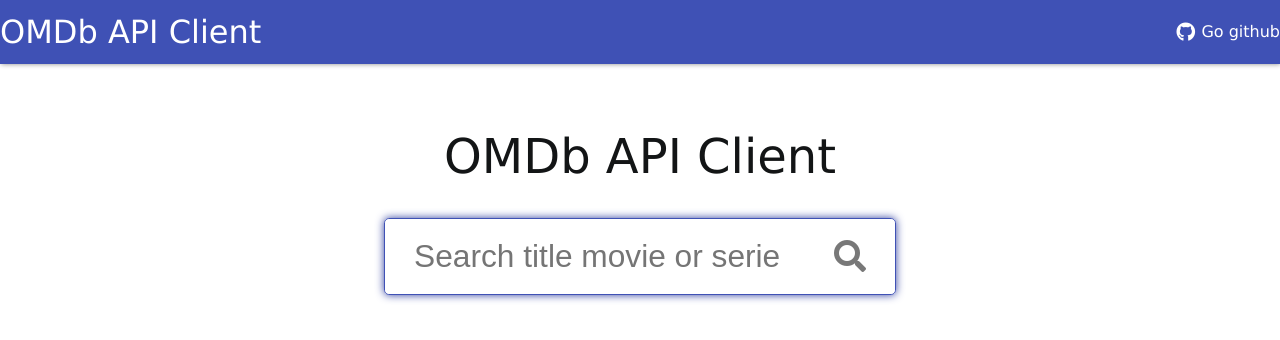
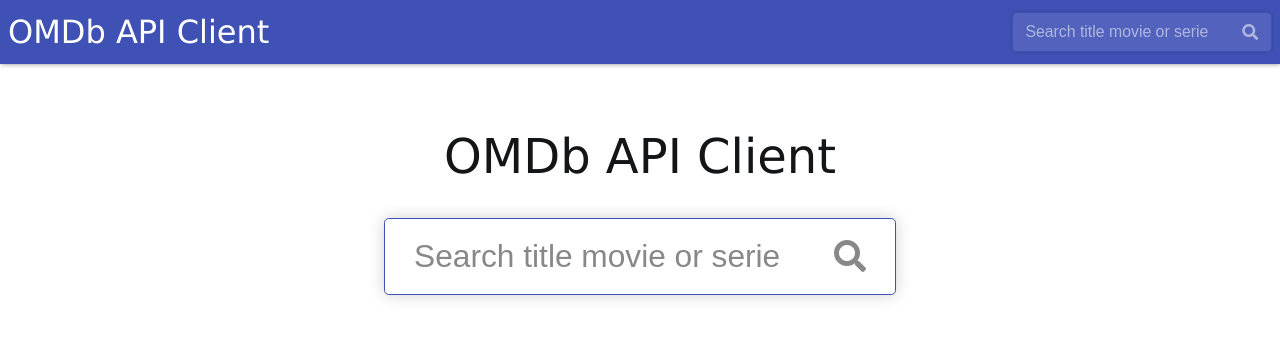
Before and after one commit to alexkander/practice-omdbapi-client, a website with bundled scripts: page src/index.html in a window 1280 px wide. Built offline with nearby package versions, Linux system fonts and the light colour scheme.

Commit message:
refactor: move input search component to top bar

```diff
--- a/src/css/main.css
+++ b/src/css/main.css
@@ -14,6 +14,8 @@
   --primary-color-A400: #3D5AFE;
   --primary-color-A700: #304FFE;
   --primary-color-text: #fff;
+
+  --spacer: 0.5rem;
 
   --primary-color: var(--primary-color-500);
   --shadow-color: rgba(0,0,0,.45);
@@ -77,7 +79,7 @@
 }
 
 .app-page-body{
-  padding: var(--app-header--height) 0 2rem 0;
+  padding: var(--app-header--height) var(--spacer) 2rem var(--spacer);
   min-height: 100vh;
   position: relative;
 }
--- a/src/services/omdb-api.service.js
+++ b/src/services/omdb-api.service.js
@@ -14,8 +14,8 @@
   return apiGet(`s=${searchText}`);
 }
 
-const searchMovieById = (imdbId) =>{
-  return apiGet(`i=${imdbId}`);
+const searchMovieById = (imdbId, plot = 'full') =>{
+  return apiGet(`i=${imdbId}&plot=${plot}`);
 }
 
 export default {
--- a/src/views/components/app-header/app-header.css
+++ b/src/views/components/app-header/app-header.css
@@ -1,5 +1,5 @@
 .app-header--wrapper{
-  position: absolute;
+  position: fixed;
   width: 100%;
   height: var(--app-header--height);
   background-color: var(--primary-color);
@@ -13,6 +13,7 @@
   justify-content: space-between;
   align-items: center;
   min-height: 4rem;
+  padding: 0 var(--spacer);
 }
 
 .app-header--app-name{
@@ -32,3 +33,13 @@
   font-size: 1.2rem;
   padding-right: 0.4rem;
 }
+
+.app-header--search .input-search--wrapper{
+  padding: 0.6rem 0.8rem;
+  background-color: #ffffff1a;
+}
+
+.app-header--search .input-search--search-icon,
+.app-header--search .input-search--input::placeholder{
+  color: #ffffff88;
+}
--- a/src/views/components/app-header/app-header.js
+++ b/src/views/components/app-header/app-header.js
@@ -1,23 +1,29 @@
+import inputSearch from '../../list/input-search/input-search.js';
+
 export default () => {
   const template = `
     <div class="app-container app-header--container">
       <a class="app-header--app-name app-link" href="/" title="Go to home">
         OMDb API Client
       </a>
-      <div>
-        <a
-          class="app-header--github-link app-link"
-          href="https://github.com/alexkander/practice-omdbapi-client"
-          target="_blank"
-        >
-          <i class="app-header--github-icon fab fa-github"></i>
-          <span>Go github</span>
-        </a>
-      </div>
+      <div class="app-header--search"></div>
     </div>
   `
+  // <div>
+  //   <a
+  //     class="app-header--github-link app-link"
+  //     href="https://github.com/alexkander/practice-omdbapi-client"
+  //     target="_blank"
+  //   >
+  //     <i class="app-header--github-icon fab fa-github"></i>
+  //     <span>Go github</span>
+  //   </a>
+  // </div>
   const wrapperElement = document.createElement('section');
   wrapperElement.classList.add('app-header--wrapper')
   wrapperElement.innerHTML = template;
+
+  const searchContainer = wrapperElement.querySelector('.app-header--search');
+  searchContainer.appendChild(inputSearch());
   return wrapperElement;
 }
--- a/src/views/list/input-search/input-search.css
+++ b/src/views/list/input-search/input-search.css
@@ -3,22 +3,22 @@
   display: flex;
   align-items: center;
   border: 1px solid var(--primary-color);
-  box-shadow: 0.0rem 0.0rem 0.5rem var(--primary-color-200);
+  box-shadow: 0.0px 0.0px 0.2rem #00000030;
 }
 
 .input-search--wrapper:focus-within{
-  box-shadow: 0.0rem 0.0rem 0.5rem var(--primary-color-700);
+  box-shadow: 0.0px 0.0px 1rem #00000030;
 }
 
 .input-search--input{
   border: none;
   outline:none;
+  padding: 0;
   background-color: transparent;
-  padding: 0;
+  color: inherit;
 }
 
 .input-search--search-icon{
   cursor: pointer;
   margin-left: 0.8rem;
-  color: var(--secondary-text-color);
 }
--- a/src/views/list/list-subheader/list-subheader.js
+++ b/src/views/list/list-subheader/list-subheader.js
@@ -1,4 +1,3 @@
-import inputSearch from '../input-search/input-search.js';
 import messageError from "../../components/message-error/message-error.js";
 
 export default () => {
@@ -10,8 +9,6 @@
   wrapperElement.innerHTML = template;
 
   const messageElement = wrapperElement.querySelector('.list-subheader--message');
-
-  wrapperElement.appendChild(inputSearch());
 
   const updateMatches = (evt) => {
     evt.preventDefault();
--- a/src/views/list/main-search/main-search.css
+++ b/src/views/list/main-search/main-search.css
@@ -14,3 +14,8 @@
   font-size: 2rem;
   padding: 1.2rem 1.8rem;
 }
+
+.main-search--wrapper .input-search--search-icon,
+.main-search--wrapper .input-search--input::placeholder{
+  color: #888888;
+}
```
